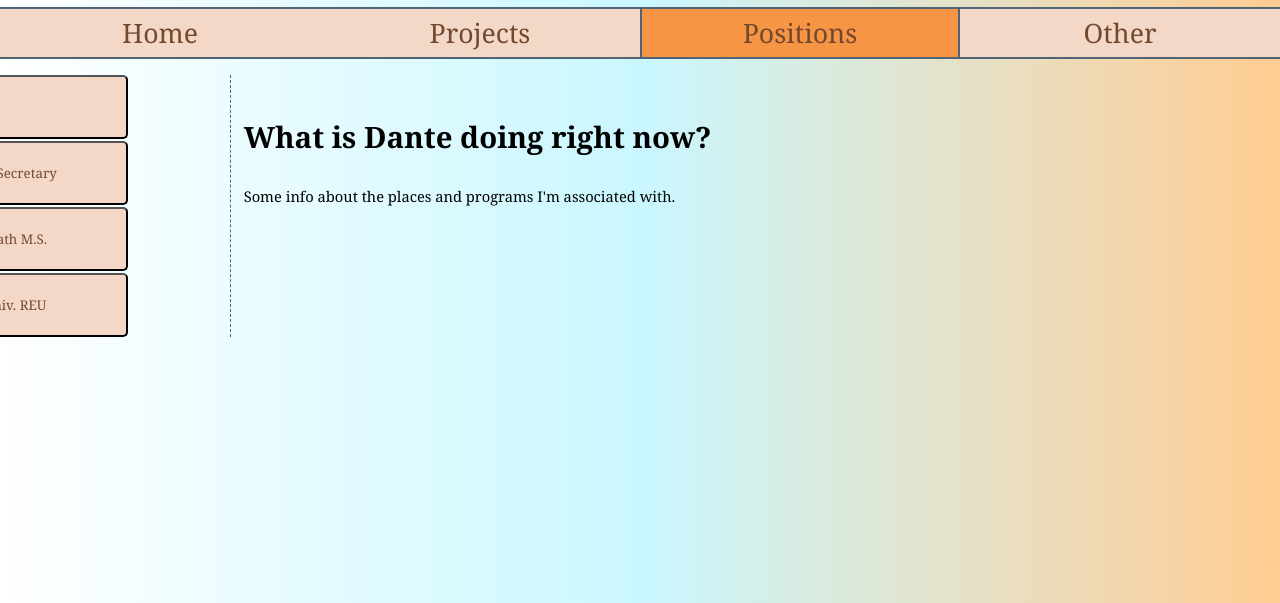
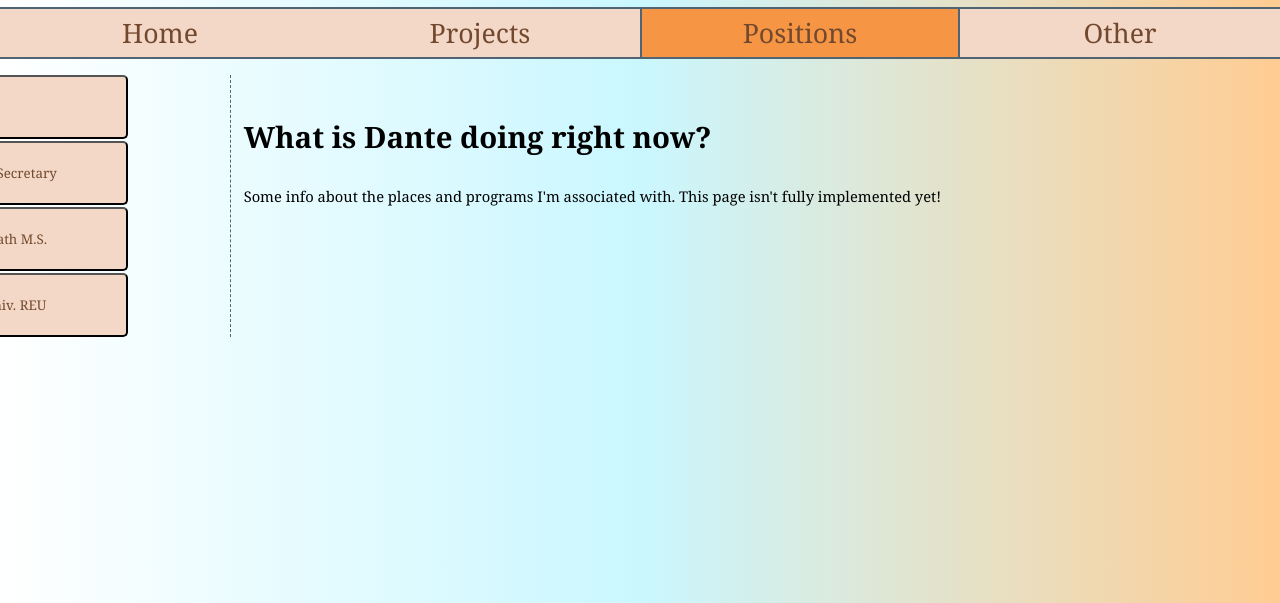
Before and after one commit to dbuhl8/website, a plain HTML site: page positions/index.html in a window 1280 px wide. Shown: the part 197-800 px from the top of the page. Drawn offline with Linux system fonts and the light colour scheme.

Commit message:
Positions on Pause Update

```diff
--- a/positions/index.html
+++ b/positions/index.html
@@ -54,7 +54,7 @@
     </div>
     <div class="pageContent col-10 colBord leftColDec">
       <h3>What is Dante doing right now?</h3>
-      <p>Some info about the places and programs I'm associated with.</p>
+      <p>Some info about the places and programs I'm associated with. This page isn't fully implemented yet!</p>
     </div>
   </div>
 
```
